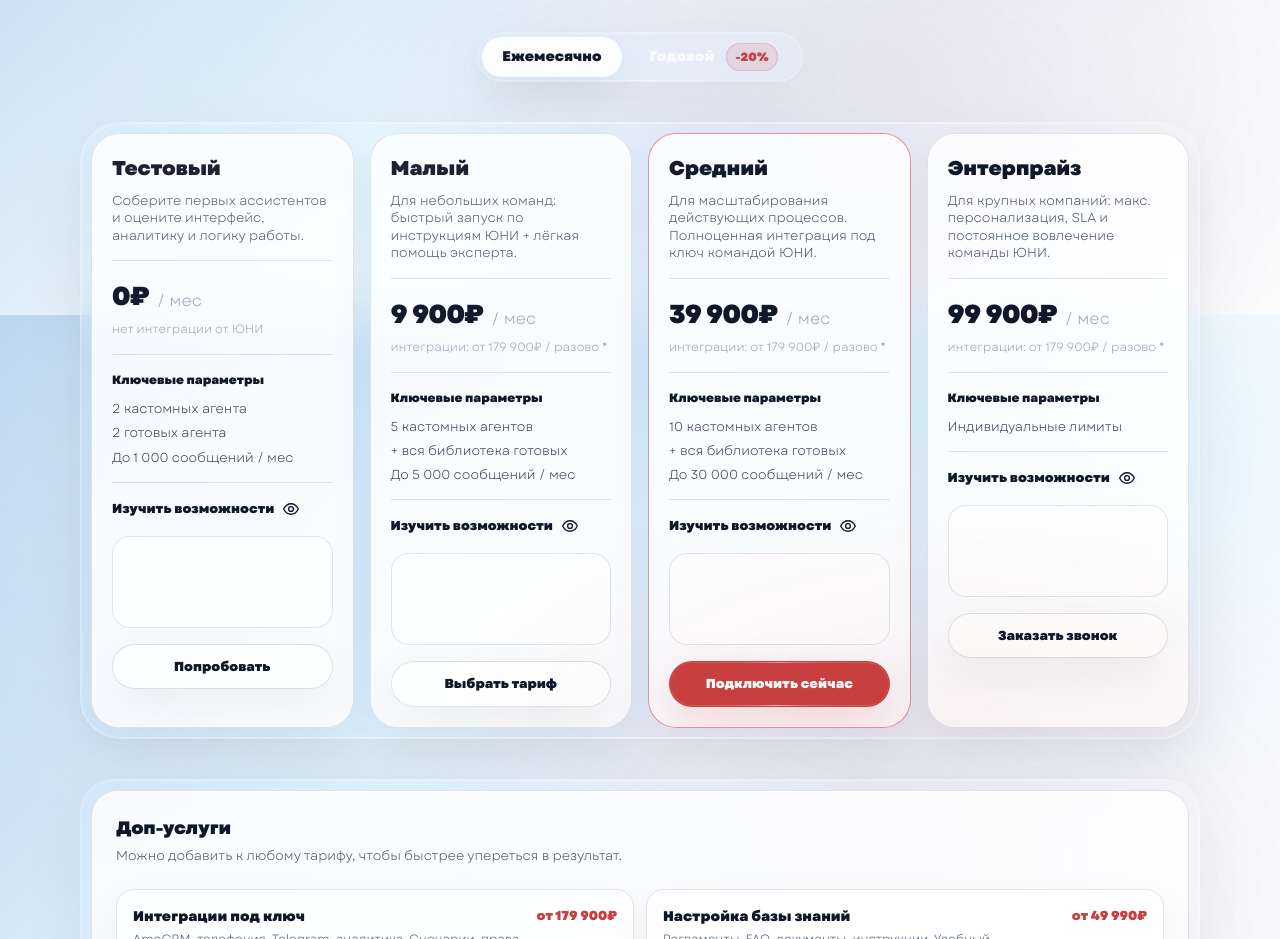
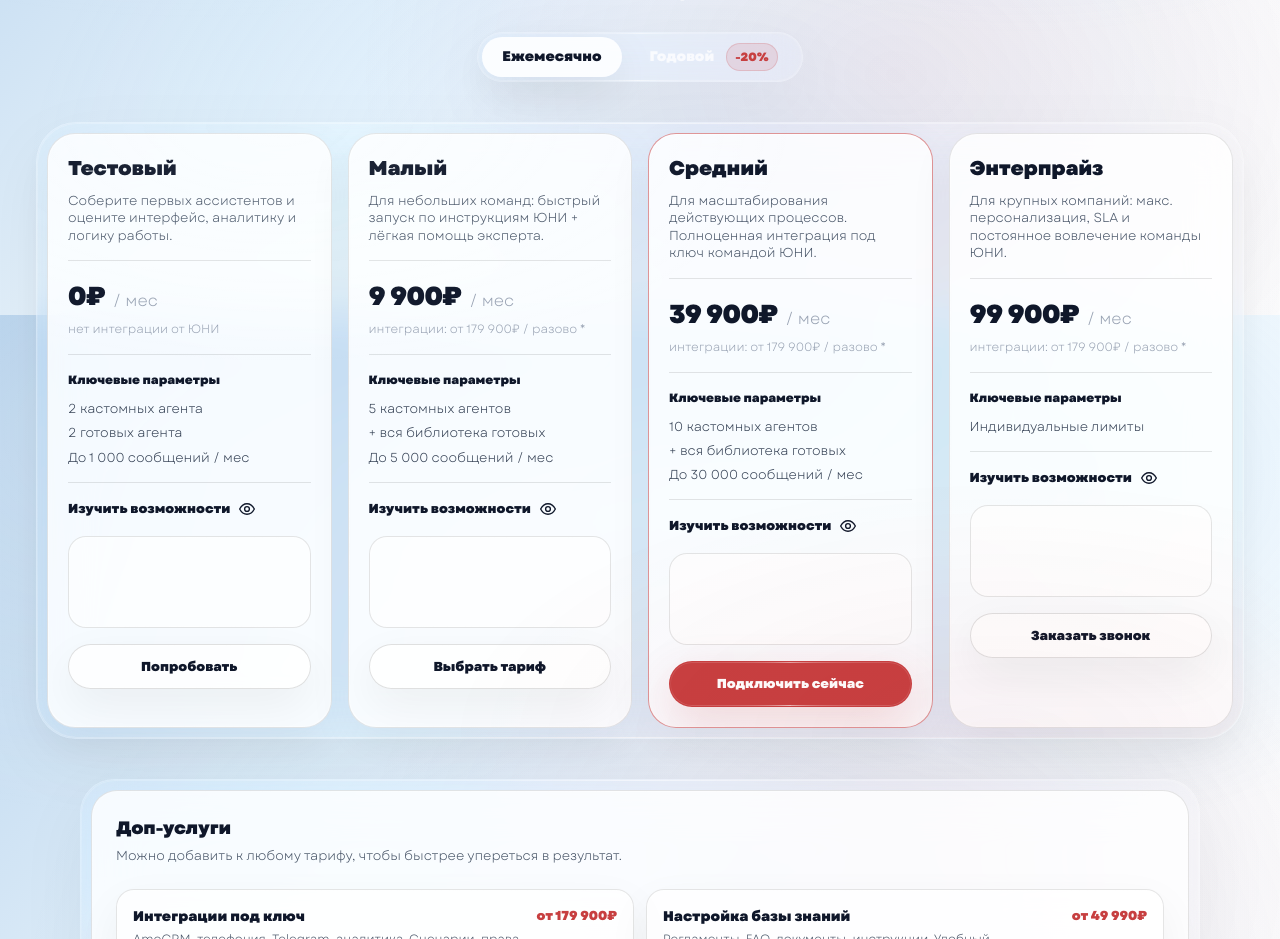
Before and after one commit to uniconsulting/uni.com, a Next.js app: page / in a window 1280 px wide. Shown: the part 4485-5424 px from the top of the page. Built offline with nearby package versions, Linux system fonts and the light colour scheme.

Commit message:
Update Plans.tsx

```diff
--- a/src/components/sections/Plans.tsx
+++ b/src/components/sections/Plans.tsx
@@ -217,7 +217,7 @@ export default function PricingPlansSection() {
         </div>
 
         {/* Общий контейнер карточек (как в макете: большая рамка вокруг всех) */}
-        <div className="relative mx-auto mt-10 max-w-[1120px]">
+        <div className="relative mx-auto mt-10 max-w-[1240px]">
           <div
             className="
               lg-border
```
